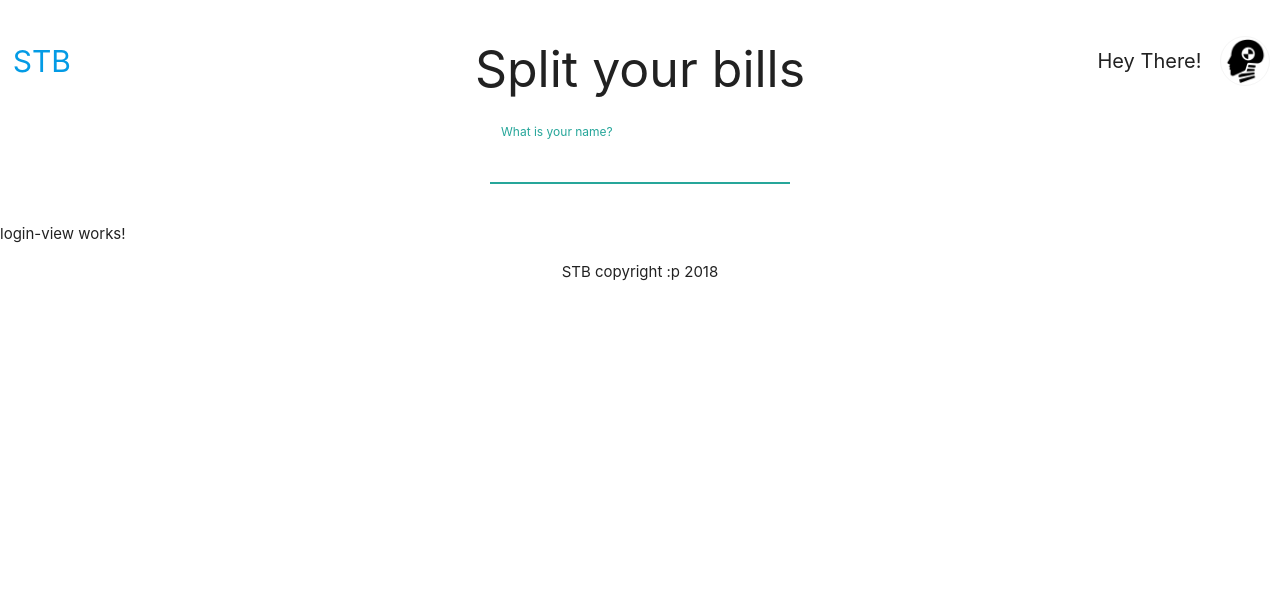
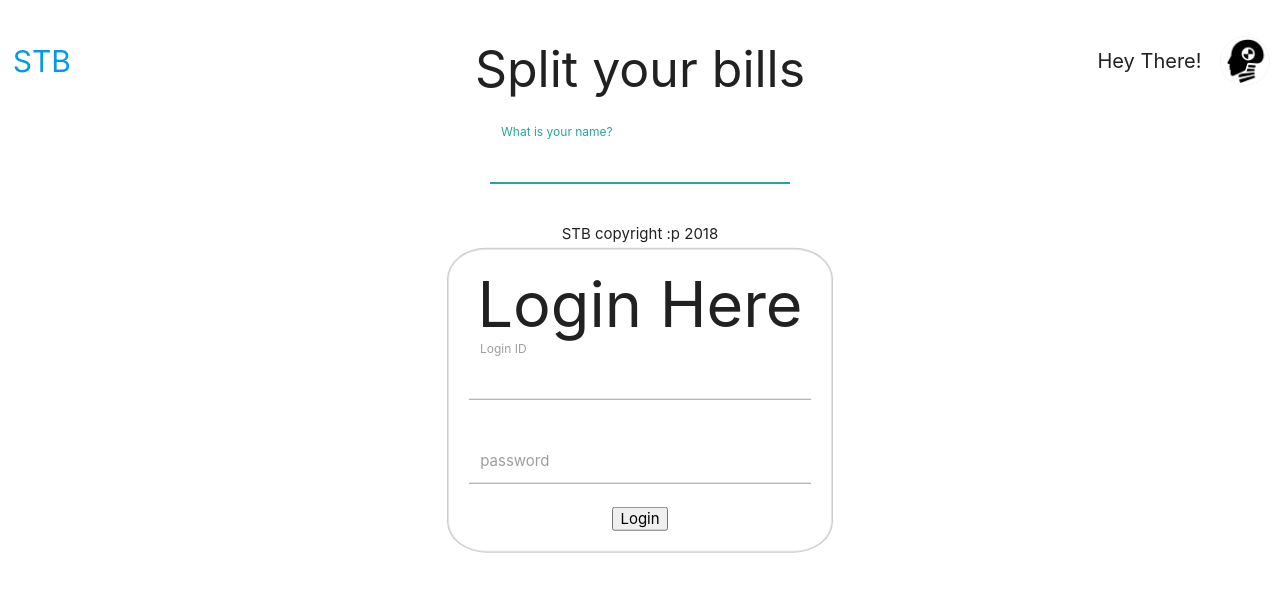
Before and after one commit to tt-Hars/splitTheBills, an Angular app: page /loginView in a window 1280 px wide. Shown: the top 592 px of the page. Built offline with nearby package versions, Linux system fonts and the light colour scheme.

Commit message:
added login view

```diff
--- a/src/app/login-view/login-view.component.html
+++ b/src/app/login-view/login-view.component.html
@@ -1,3 +1,20 @@
-<p>
-  login-view works!
-</p>
+
+<div class="LoginContainer">
+  <h1>Login Here</h1>
+  <!-- <div class='loader hidden'>
+    <mat-spinner></mat-spinner>
+  </div> -->
+  <!-- <h3>{{name + b_y}}</h3> -->
+  <div class="input-field col s6">
+  <input type="text" id="loginId" #loginId (keypress.enter) = 'validateLogin(loginId.value, password.value)' required autofocus>
+  <label for="loginId">Login ID</label>
+  </div>
+  <div class="input-field col s6">
+  <input type="text" id ="password" #password (keypress.enter) = 'validateLogin(loginId.value, password.value)' type="password" required>
+  <label for="password">password</label>
+</div>
+<button (click)='validateLogin(loginId.value, password.value)'>Login</button>
+
+<!-- {{people.results[0].name}}
+{{people.results[0].birth_year}} -->
+</div>
--- a/src/app/login-view/login-view.component.less
+++ b/src/app/login-view/login-view.component.less
@@ -0,0 +1,33 @@
+.LoginContainer{
+    background: #fff;
+    display: flex;
+    flex-direction: column;
+    width: 30%;
+    margin: auto;
+    text-align: center;
+    top: 50%;
+    position: absolute;
+    left: 50%;
+    transform: translate(-50%, -50%);
+    border: 1px solid #e2e2e2;
+    padding: 20px;
+    border-radius: 10%;
+    box-shadow: 0 0 0 1px rgba(0, 0, 0, 0.2);
+    transition: all 200ms ease-out;
+    &:hover{
+        box-shadow: 0 0 6px rgba(35, 173, 255, 1);
+    }
+    h1,h2{
+        margin: 0;
+    }
+    .loader{
+        align-self: center;
+    }
+    input{
+    text-align: center;
+    }
+    button{
+        align-self: center;
+    }
+
+}
--- a/src/app/login-view/login-view.component.ts
+++ b/src/app/login-view/login-view.component.ts
@@ -11,5 +11,8 @@ export class LoginViewComponent implements OnInit {
 
   ngOnInit() {
   }
+  validateLogin() {
+
+  }
 
 }
--- a/src/app/login-view/login-view.module.ts
+++ b/src/app/login-view/login-view.module.ts
@@ -7,4 +7,5 @@ import { CommonModule } from '@angular/common';
   ],
   declarations: []
 })
+
 export class LoginViewModule { }
--- a/src/app/menu-view/menu-view.component.html
+++ b/src/app/menu-view/menu-view.component.html
@@ -1,5 +1,6 @@
 <div class="homeMenu">
     <div class="row">
+        <div class="col m2"></div>
         <div class="col s12 m4">
           <div class="card blue-grey darken-1">
             <div class="card-content white-text">
@@ -19,9 +20,11 @@
               </div>
               <div class="card-action">
                   <a routerLink="../loginView" routerLinkActive="active"><span>LOGIN</span></a>
+                  <a routerLink="../loginView" routerLinkActive="active"><span>REGISTER</span></a>
               </div>
             </div>
-          </div>
+        </div>
+        <div class="col m2"></div>
       </div>
 
     <!-- <div class="menuItem">
--- a/src/app/menu-view/menu-view.component.less
+++ b/src/app/menu-view/menu-view.component.less
@@ -8,8 +8,8 @@
     position: absolute;
 }
 .homeMenu{
-    display: flex;
-    justify-content: space-around;
+    // display: flex;
+    // justify-content: space-around;
     .menuItem{
         border: 1px solid violet;
         border-radius: 50%;
--- a/src/styles.less
+++ b/src/styles.less
@@ -1,4 +1,5 @@
 /* You can add global styles to this file, and also import other style files */
+@import '~@angular/material/prebuilt-themes/deeppurple-amber.css';
 @body-bg-bolor: #555;
 body{
     //background-color: @body-bg-bolor;
```
Also changed, not shown: src/app/app.module.ts (+19 -3 lines).
